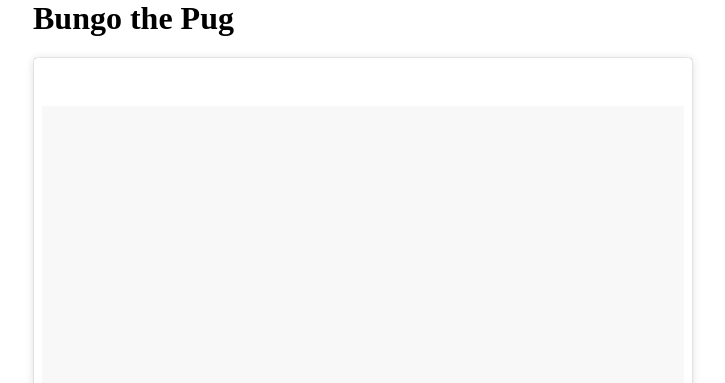
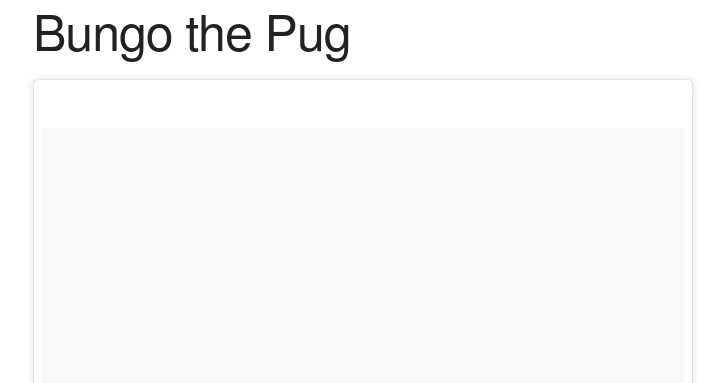
Before and after one commit to nathanpalmer/bungo.dog, a plain HTML site: page index.html in a window 1280 px wide. Shown: the top 383 px of the page, without its empty margins (207-932 px from the left). Drawn offline with Linux system fonts and the light colour scheme; a script that the page names is missing.

Commit message:
Adding skeleton to index

```diff
--- a/index.html
+++ b/index.html
@@ -1,5 +1,7 @@
 <html>
   <head>
+    <link rel="stylesheet" type="text/css" href="css/normalize.css">
+    <link rel="stylesheet" type="text/css" href="css/skeleton.css">
     <style>
       body {
         width: 800px;
```
